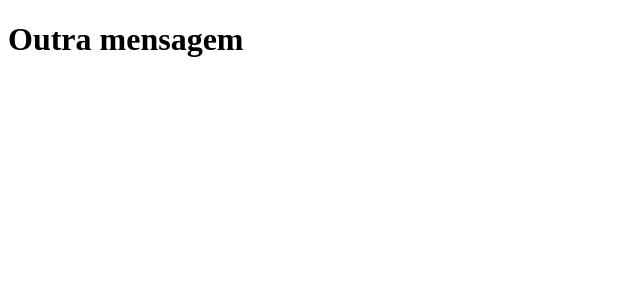
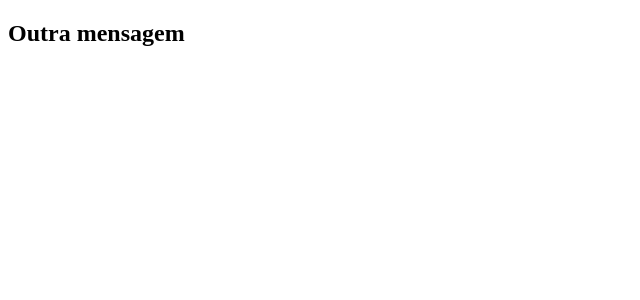
Before and after one commit to CarlosCarvalho1981/clone-tabnews, a Next.js app: page / in a window 1280 px wide. Shown: the top 300 px of the page, without its empty margins (0-640 px from the left). Built offline with nearby package versions, Linux system fonts and the light colour scheme.

Commit message:
Muda o tipo da tag html

```diff
--- a/pages/index.js
+++ b/pages/index.js
@@ -1,5 +1,5 @@
 function Home(){
-    return <h1>Outra mensagem</h1>
+    return <h2>Outra mensagem</h2>
 }
 
 export default Home;
```
